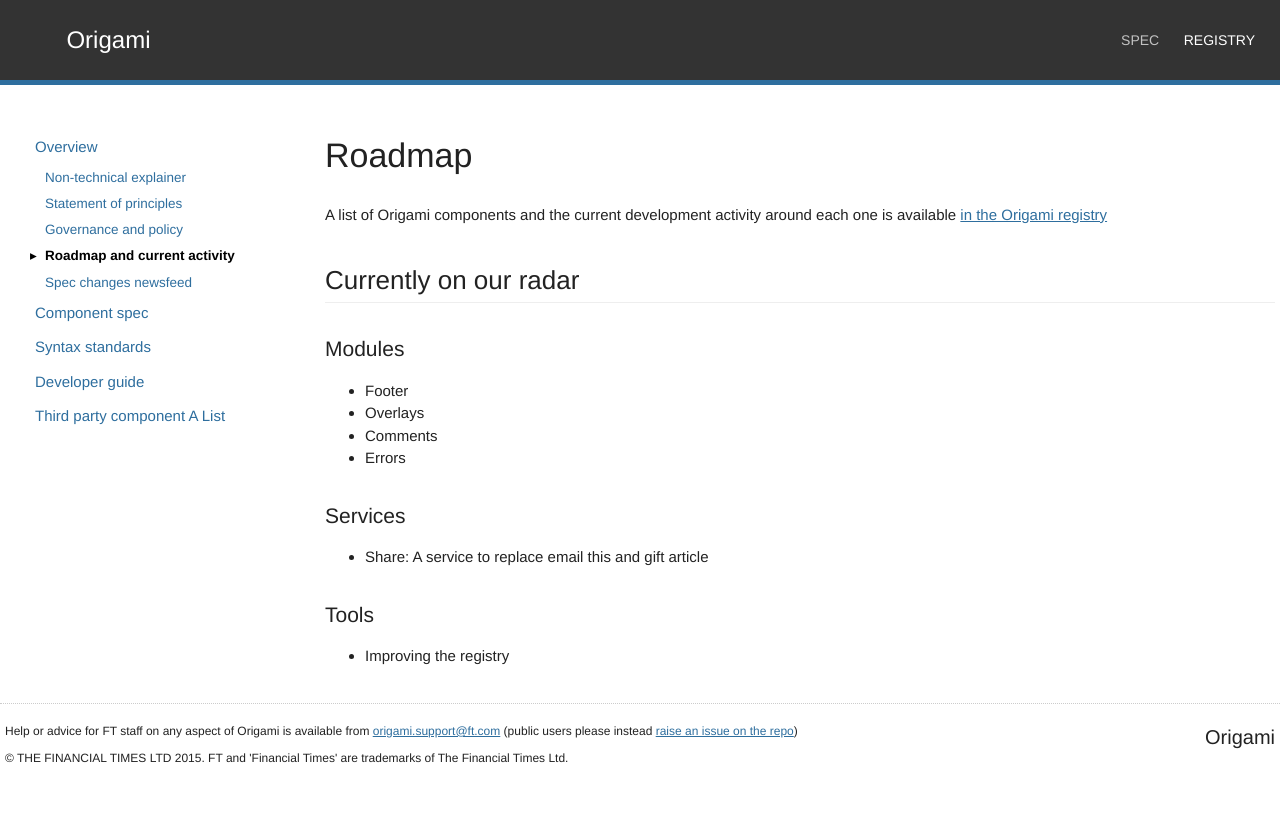
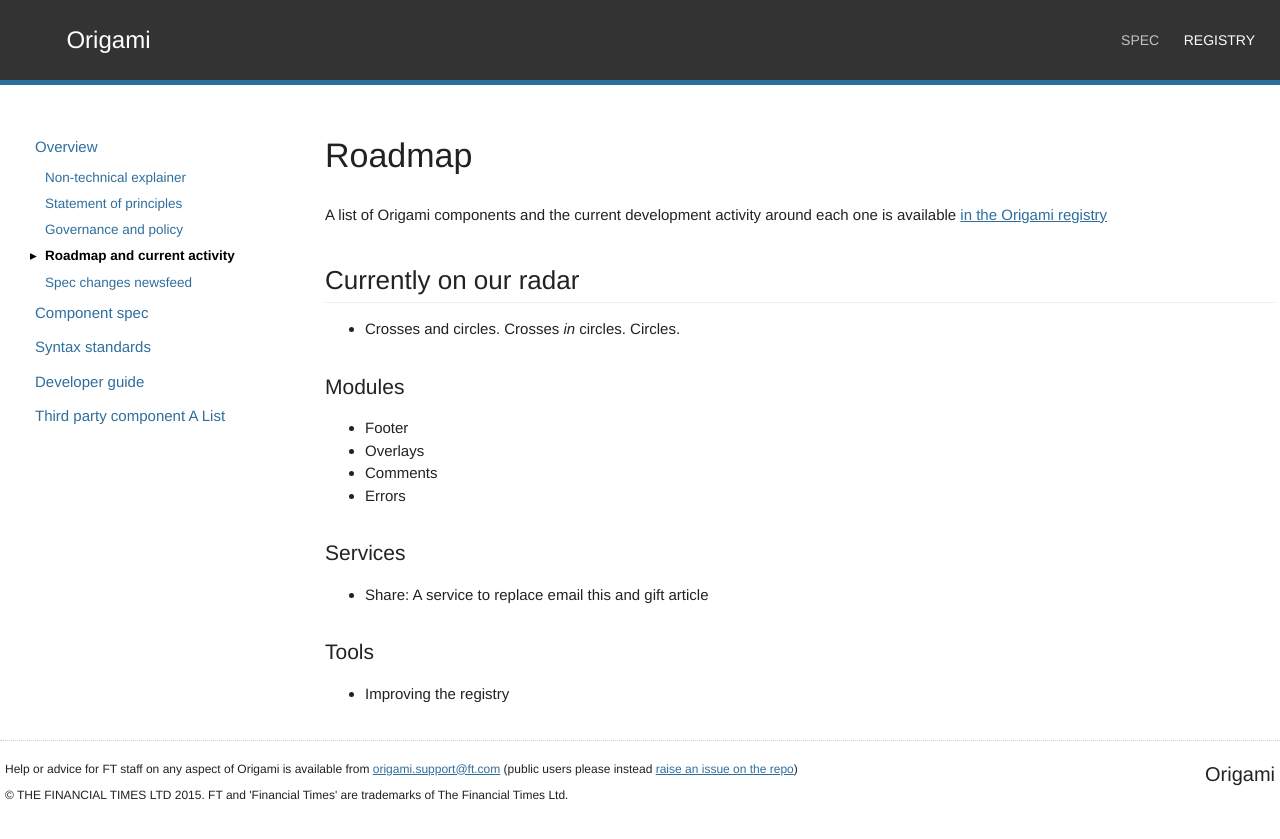
Before and after one commit to Financial-Times/ft-origami, a Jekyll site: the page built from docs/overview/roadmap.md, in a window 1280 px wide. Shown: the top 839 px of the page. Built offline with Jekyll 4.4.1, drawn with Linux system fonts in a browser that asks for light colours; some web fonts are replaced; comment, search, counter and statistics services are not loaded.

Commit message:
Crosses and circles

```diff
--- a/docs/overview/roadmap.md
+++ b/docs/overview/roadmap.md
@@ -10,6 +10,8 @@ permalink: /docs/overview/roadmap/
 A list of Origami components and the current development activity around each one is available [in the Origami registry](http://registry.origami.ft.com)
 
 ##Currently on our radar
+
+* Crosses and circles. Crosses *in* circles. Circles.
 
 ###Modules
 
```
